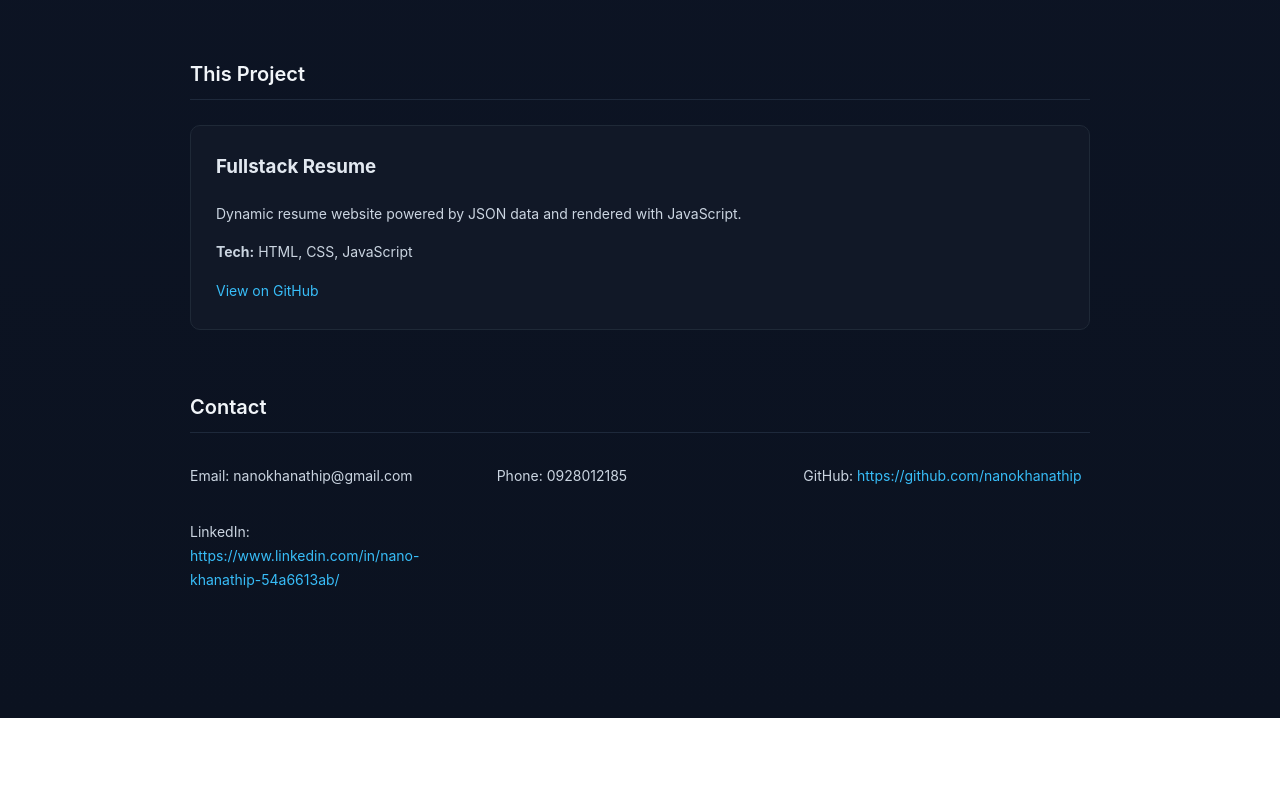
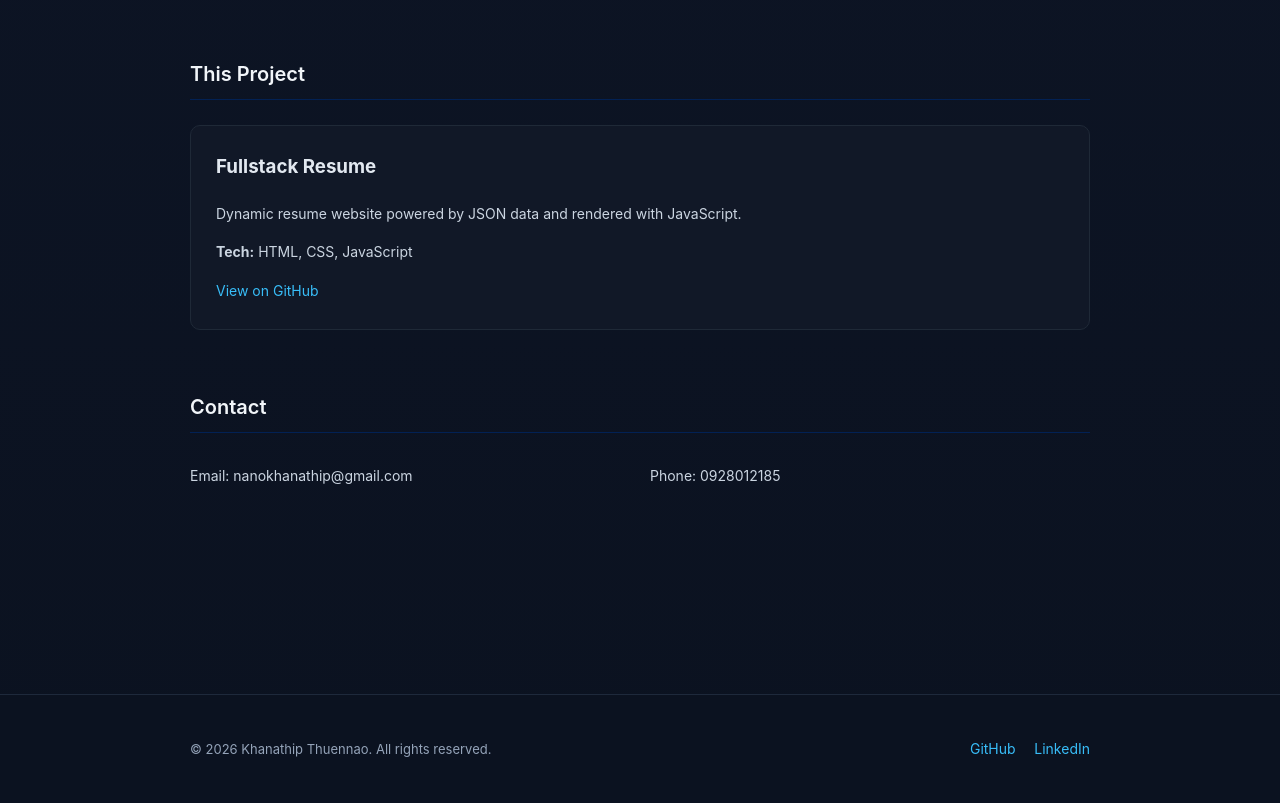
Before and after one commit to nanokhanathip/khanathip.github.io, a plain HTML site: page index.html in a window 1280 px wide. Shown: the part 1510-2313 px from the top of the page. Before the commit the page ends 2228 px from the top, so only its background shows below. Drawn offline with Linux system fonts and the light colour scheme.

Commit message:
Add files via upload

```diff
--- a/index.html
+++ b/index.html
@@ -61,4 +61,14 @@
   <script src="script.js"></script>
 </body>
 
+<footer class="main-footer">
+  <div class="footer-container">
+    <p>© 2026 Khanathip Thuennao. All rights reserved.</p>
+    <div class="footer-links">
+      <a href="https://github.com/nanokhanathip" target="_blank">GitHub</a>
+      <a href="https://www.linkedin.com/in/nano-khanathip-54a6613ab" target="_blank">LinkedIn</a>
+    </div>
+  </div>
+</footer>
+
 </html>
--- a/resume.json
+++ b/resume.json
@@ -56,9 +56,7 @@
   ],
   "contact": {
     "email": "nanokhanathip@gmail.com",
-    "phone": "0928012185",
-    "github": "https://github.com/nanokhanathip",
-    "linkedin": "https://www.linkedin.com/in/nano-khanathip-54a6613ab/"
+    "phone": "0928012185"
   },
   "education": [
     {
--- a/script.js
+++ b/script.js
@@ -84,8 +84,7 @@
     contactDiv.innerHTML = `
       <p>Email: ${data.contact.email}</p>
       <p>Phone: ${data.contact.phone}</p>
-      <p>GitHub: <a href="${data.contact.github}" target="_blank">${data.contact.github}</a></p>
-      <p>LinkedIn: <a href="${data.contact.linkedin}" target="_blank">${data.contact.linkedin}</a></p>
+
     `;
 
   })
--- a/style.css
+++ b/style.css
@@ -63,7 +63,7 @@
   font-weight: 600;
   margin-bottom: 25px;
   color: #f1f5f9;
-  border-bottom: 1px solid #1e293b;
+  border-bottom: 1px solid #022154;
   padding-bottom: 8px;
 }
 
@@ -198,3 +198,33 @@
 .personal-info p {
   margin: 4px 0;
 }
+
+/* ===== Footer ===== */
+
+.main-footer {
+  border-top: 1px solid #1e293b;
+  margin-top: 80px;
+  padding: 30px 0;
+  background: #0b1220;
+}
+
+.footer-container {
+  max-width: 900px;
+  margin: auto;
+  padding: 0 24px;
+  display: flex;
+  justify-content: space-between;
+  align-items: center;
+  font-size: 13px;
+  color: #94a3b8;
+}
+
+.footer-links a {
+  margin-left: 15px;
+  color: #38bdf8;
+  text-decoration: none;
+}
+
+.footer-links a:hover {
+  text-decoration: underline;
+}
```
